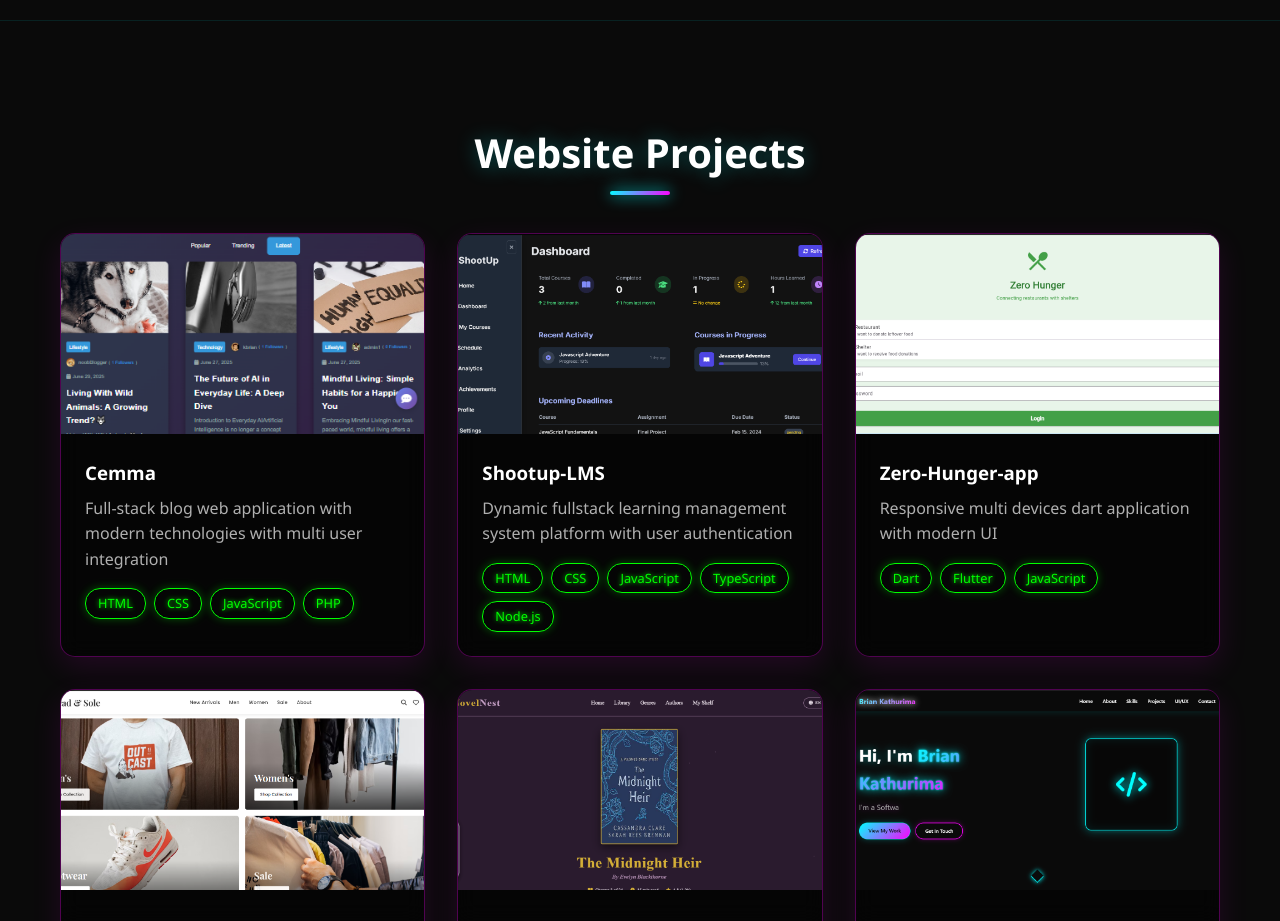
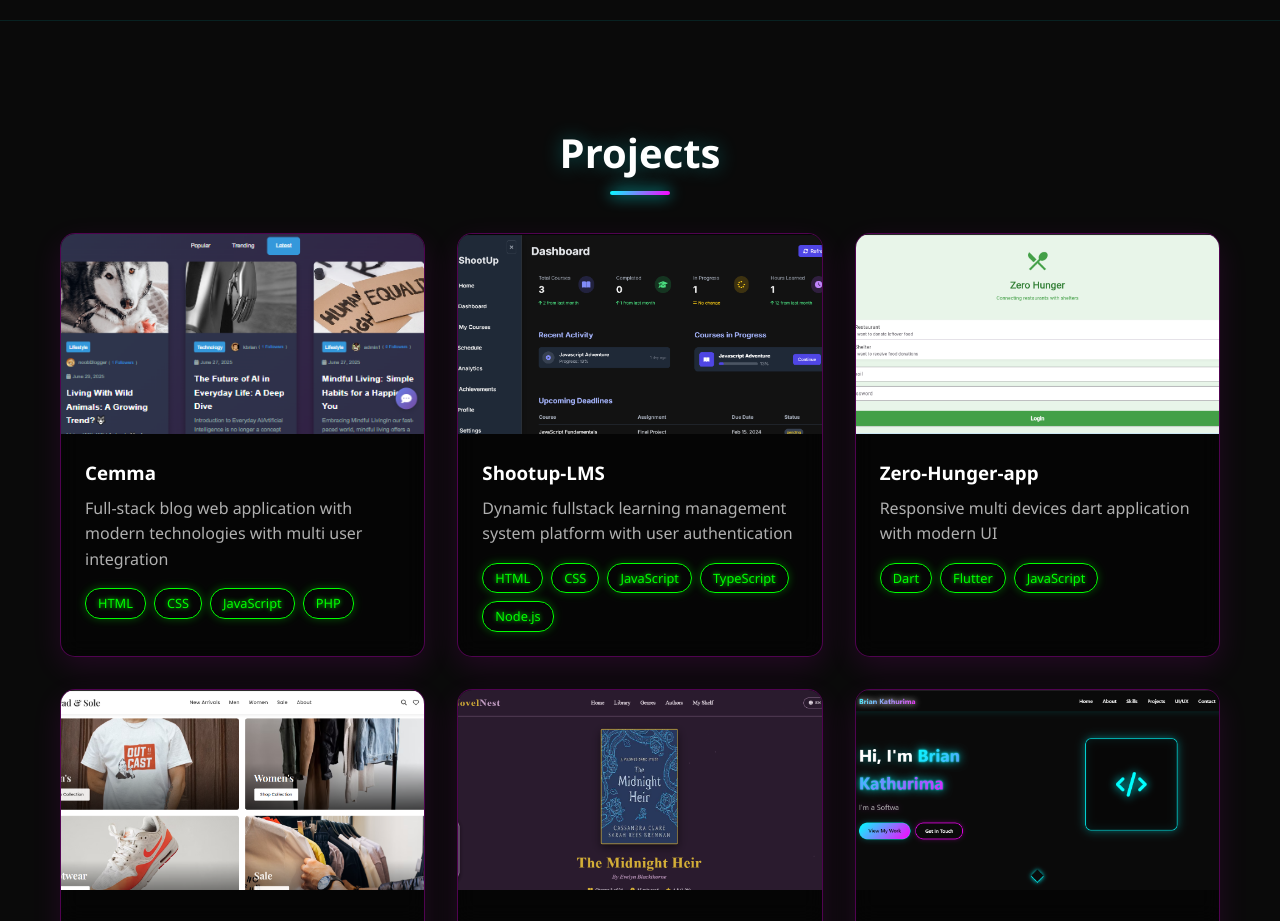
Before and after one commit to kbrian1237/my-portifolio, a plain HTML site: page index.html in a window 1280 px wide. Shown: the part 2740-3661 px from the top of the page. Drawn offline with Linux system fonts and the light colour scheme; animation ran at ten frames a second.

Commit message:
Update index.html

```diff
--- a/index.html
+++ b/index.html
@@ -145,7 +145,7 @@
 
     <section id="projects" class="projects">
         <div class="container">
-            <h2 class="section-title">Website Projects</h2>
+            <h2 class="section-title">Projects</h2>
             <div class="projects-grid">
                 <div class="project-card">
                     <div class="project-image" style="background-image: url('images/cemmaPorti.png');">
```
